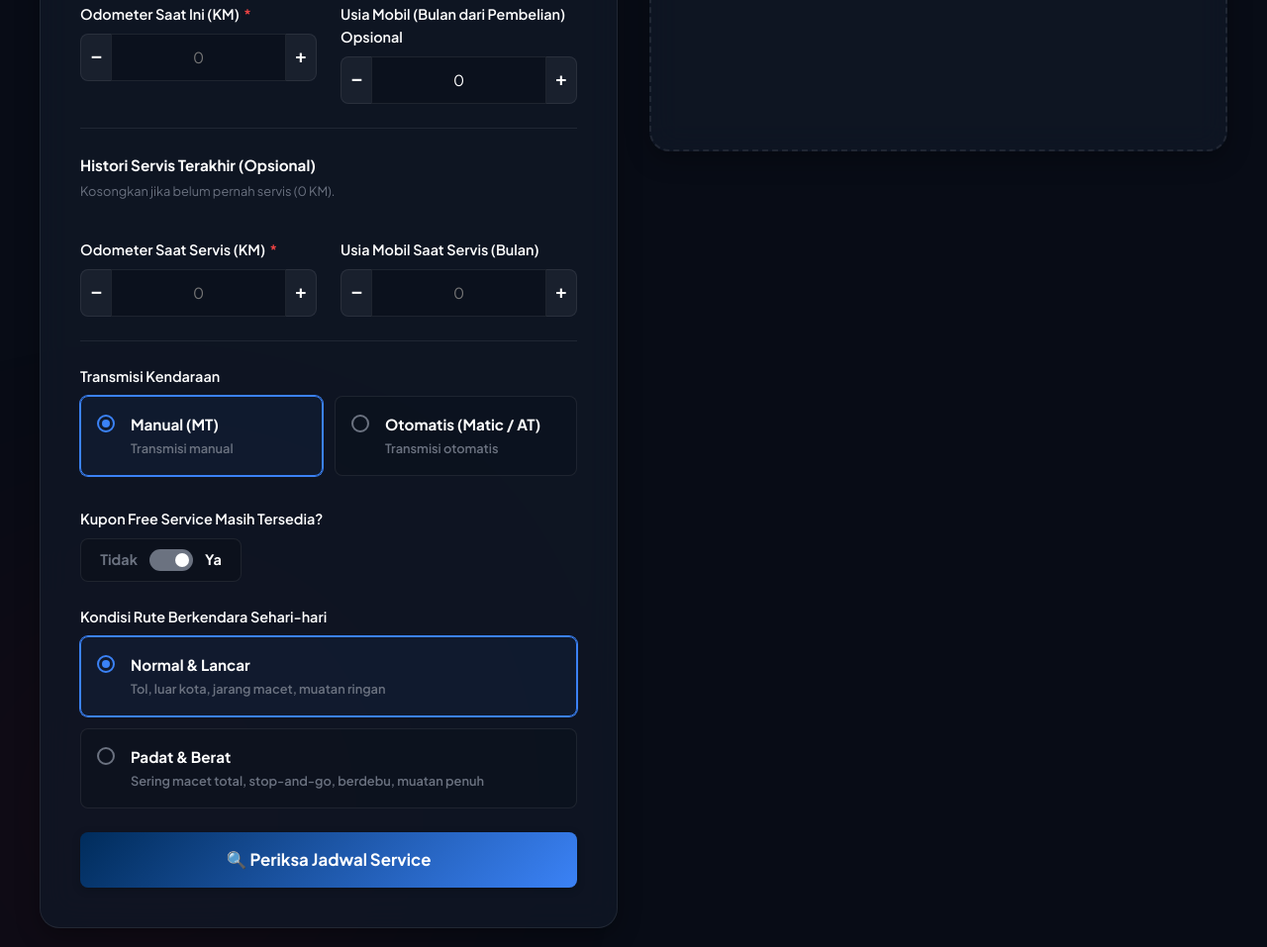
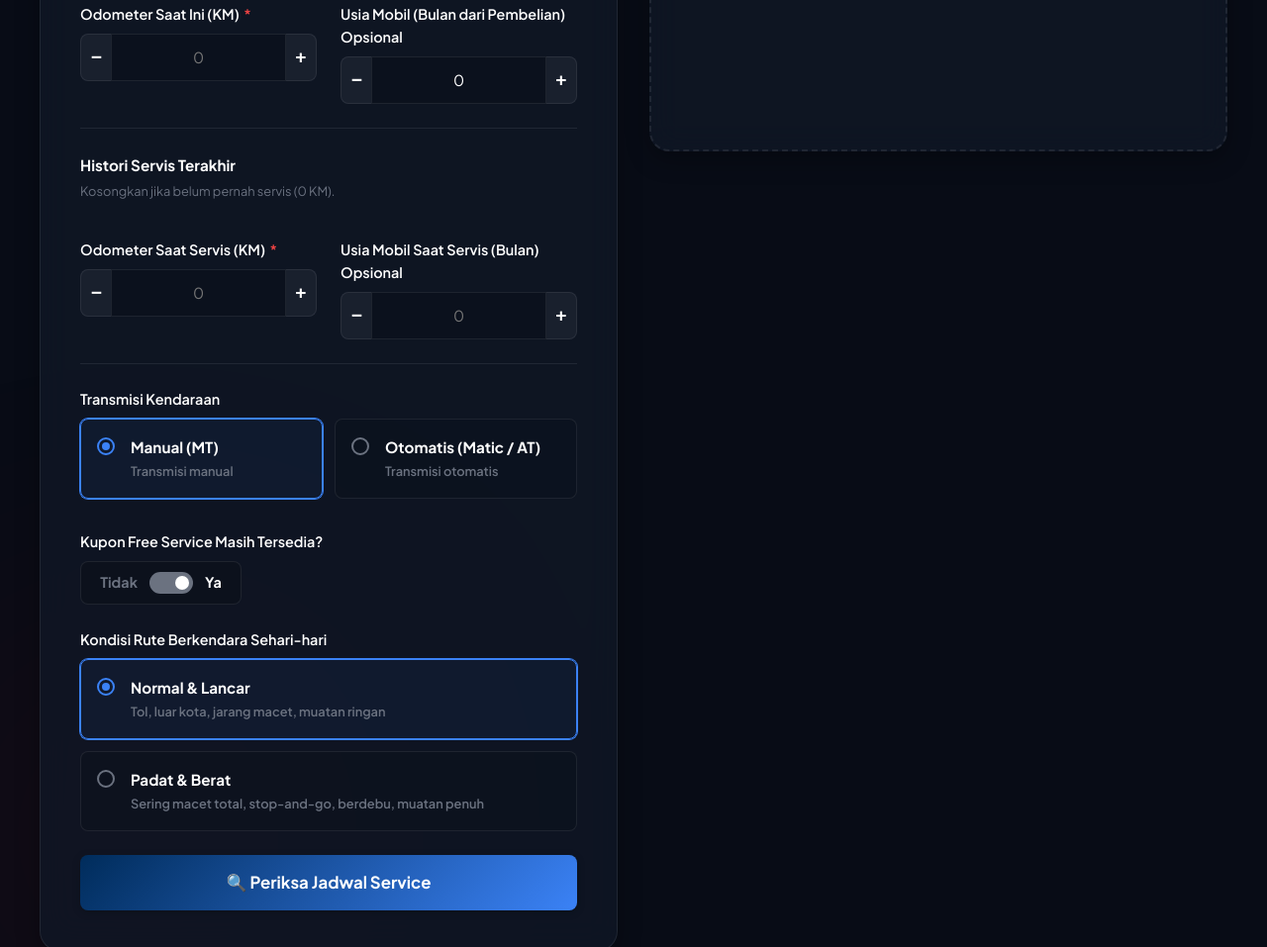
Before and after one commit to servicesbtjakarta-create/Suzuki-Service-Assistant, a website: page public/index.html in a window 1280 px wide. Shown: the part 1069-2026 px from the top of the page at 99% size. Drawn offline with Linux system fonts and the light colour scheme; no server answers.

Commit message:
Update index.html

```diff
--- a/public/index.html
+++ b/public/index.html
@@ -109,7 +109,7 @@
                     <hr class="divider">
 
                     <div style="margin-bottom: 0.8rem;">
-                        <span style="font-size: 0.95rem; font-weight: 700; color: var(--text-title);">Histori Servis Terakhir (Opsional)</span>
+                        <span style="font-size: 0.95rem; font-weight: 700; color: var(--text-title);">Histori Servis Terakhir </span>
                         <p style="font-size: 0.8rem; color: var(--text-muted); margin-top: 4px;">Kosongkan jika belum pernah servis (0 KM).</p>
                     </div>
 
@@ -124,7 +124,7 @@
                              <span class="error-msg">Odometer wajib diisi</span>
                         </div>
                         <div class="input-group">
-                            <label for="bulan_terakhir">Usia Mobil Saat Servis (Bulan)</label>
+                            <label for="bulan_terakhir">Usia Mobil Saat Servis (Bulan) Opsional</label>
                             <div class="number-input-wrapper">
                                 <button type="button" class="num-step-btn minus" id="bulan_terakhir-minus">−</button>
                                 <input type="number" id="bulan_terakhir" name="bulan_terakhir" min="0" placeholder="0" step="1">
```
